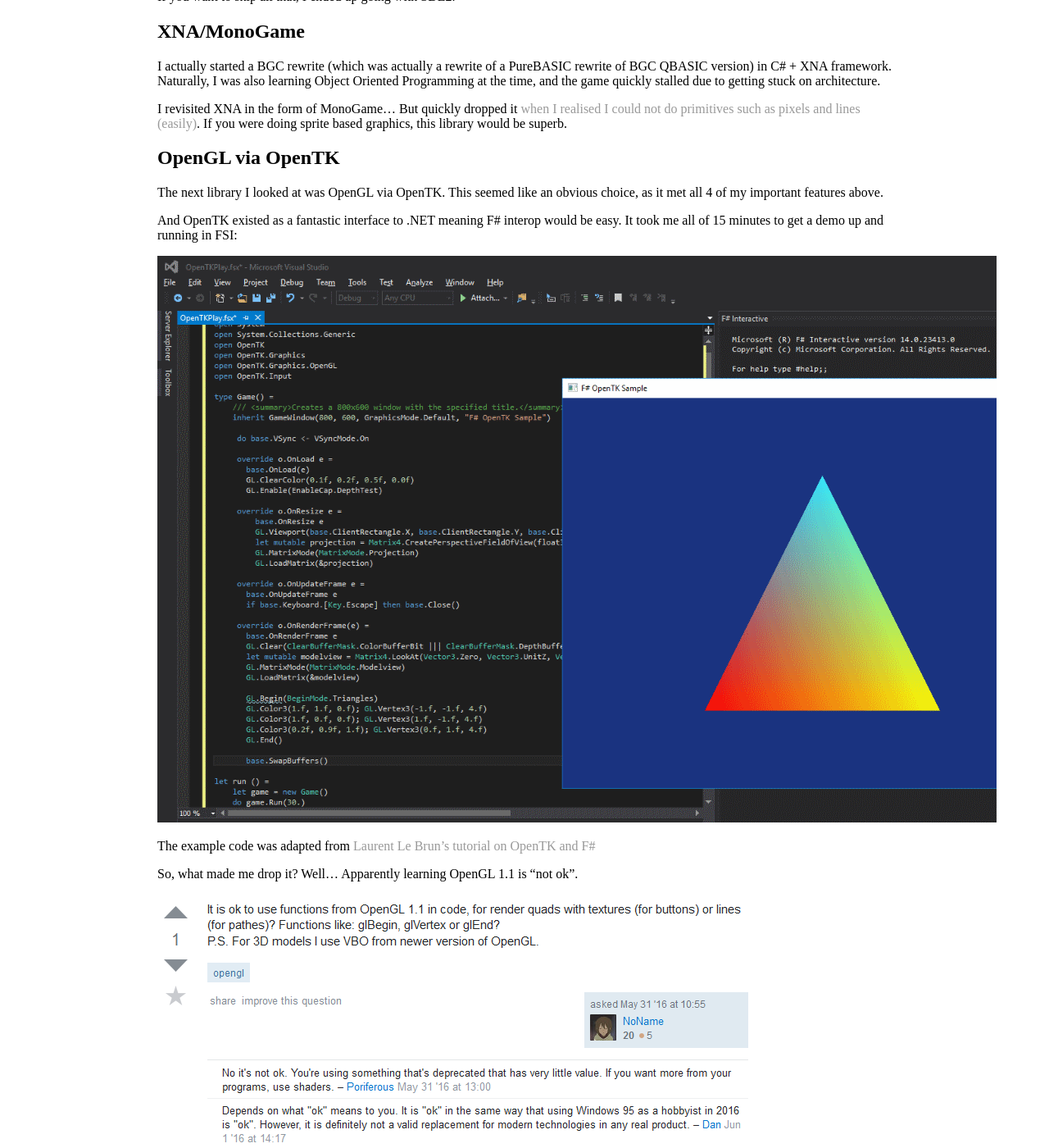
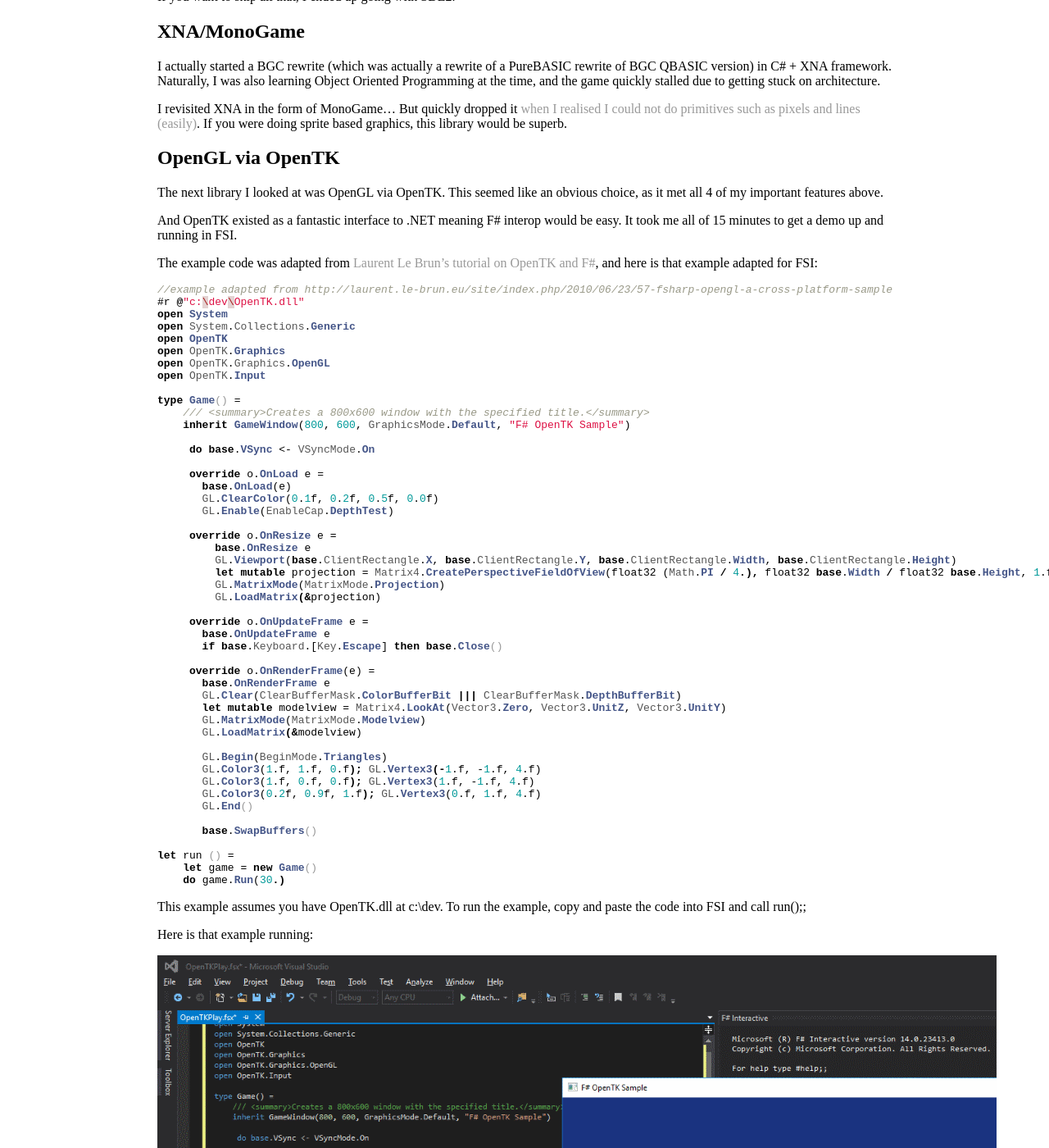
Before and after one commit to bjnmercer/bjnmercer.github.io, a Jekyll site: the page built from _posts/2017-11-28-bgc-graphics-library.md, in a window 1280 px wide and 1400 px high, scrolled down 1065 px. Shown: the whole window at 82% size. Built offline with Jekyll 4.4.1, drawn with Linux system fonts in a browser that asks for light colours; some of the changed text lies outside the part shown.

Commit message:
Updated Graphics Library post

````diff
--- a/_posts/2017-11-28-bgc-graphics-library.md
+++ b/_posts/2017-11-28-bgc-graphics-library.md
@@ -39,13 +39,69 @@
 
 The next library I looked at was OpenGL via OpenTK. This seemed like an obvious choice, as it met all 4 of my important features above.
 
-And OpenTK existed as a fantastic interface to .NET meaning F# interop would be easy. It took me all of 15 minutes to get a demo up and running in FSI:
+And OpenTK existed as a fantastic interface to .NET meaning F# interop would be easy. It took me all of 15 minutes to get a demo up and running in FSI.
+
+The example code was adapted from [Laurent Le Brun's tutorial on OpenTK and F#](http://laurent.le-brun.eu/site/index.php/2010/06/23/57-fsharp-opengl-a-cross-platform-sample), and here is that example adapted for FSI:
+
+```fsharp
+//example adapted from http://laurent.le-brun.eu/site/index.php/2010/06/23/57-fsharp-opengl-a-cross-platform-sample
+#r @"c:\dev\OpenTK.dll"
+open System
+open System.Collections.Generic
+open OpenTK
+open OpenTK.Graphics
+open OpenTK.Graphics.OpenGL
+open OpenTK.Input
+
+type Game() =
+    /// <summary>Creates a 800x600 window with the specified title.</summary>
+    inherit GameWindow(800, 600, GraphicsMode.Default, "F# OpenTK Sample")
+
+     do base.VSync <- VSyncMode.On
+
+     override o.OnLoad e =
+       base.OnLoad(e)
+       GL.ClearColor(0.1f, 0.2f, 0.5f, 0.0f)
+       GL.Enable(EnableCap.DepthTest)
+
+     override o.OnResize e =
+         base.OnResize e
+         GL.Viewport(base.ClientRectangle.X, base.ClientRectangle.Y, base.ClientRectangle.Width, base.ClientRectangle.Height)
+         let mutable projection = Matrix4.CreatePerspectiveFieldOfView(float32 (Math.PI / 4.), float32 base.Width / float32 base.Height, 1.f, 64.f)
+         GL.MatrixMode(MatrixMode.Projection)
+         GL.LoadMatrix(&projection)
+
+     override o.OnUpdateFrame e =
+       base.OnUpdateFrame e
+       if base.Keyboard.[Key.Escape] then base.Close()
+
+     override o.OnRenderFrame(e) =
+       base.OnRenderFrame e
+       GL.Clear(ClearBufferMask.ColorBufferBit ||| ClearBufferMask.DepthBufferBit)
+       let mutable modelview = Matrix4.LookAt(Vector3.Zero, Vector3.UnitZ, Vector3.UnitY)
+       GL.MatrixMode(MatrixMode.Modelview)
+       GL.LoadMatrix(&modelview)
+
+       GL.Begin(BeginMode.Triangles)
+       GL.Color3(1.f, 1.f, 0.f); GL.Vertex3(-1.f, -1.f, 4.f)
+       GL.Color3(1.f, 0.f, 0.f); GL.Vertex3(1.f, -1.f, 4.f)
+       GL.Color3(0.2f, 0.9f, 1.f); GL.Vertex3(0.f, 1.f, 4.f)
+       GL.End()
+
+       base.SwapBuffers()
+
+let run () =
+    let game = new Game()
+    do game.Run(30.)
+```
+
+This example assumes you have OpenTK.dll at c:\dev. To run the example, copy and paste the code into FSI and call run();;
+
+Here is that example running:
 
 ![Standard OpenGL 'Hello World' example, a multi-coloured triangle, running in FSI.](/assets/bgc/opentkfsharp.PNG)
 
-The example code was adapted from [Laurent Le Brun's tutorial on OpenTK and F#](http://laurent.le-brun.eu/site/index.php/2010/06/23/57-fsharp-opengl-a-cross-platform-sample)
-
-So, what made me drop it? Well... Apparently learning OpenGL 1.1 is "not ok".
+It could not be simpler, right? So, what made me drop OpenGL? Well... Apparently learning OpenGL 1.1 is "not ok".
 
 ![Learning OpenGL 1.1 is not ok according to Stackoverflow](/assets/bgc/opengl1.PNG)
 
@@ -80,6 +136,52 @@
 Despite this, I decided to look at SDL again and see if the situation had changed.
 
 Like OpenGL, getting an SDL example running was very simple. The example code here was adapted from [David Bolton's tutorial on SdlDotNet](https://www.thoughtco.com/programming-games-using-sdl-net-958608). The code uses the SdlDotNet library, a .NET wrapper around the SDL library (more specifically SDL_gfx), with their own helpful classes. Although the fact that the Screen object draws rectangles, yet the Circle class draws itself on a screen is a bit annoying with the inconsistent API.
+
+Below is the F# version of David Bolton's example, which assumes you have SDL.NET installed in Program Files (x86):
+
+```fsharp
+//example adapted from https://www.thoughtco.com/programming-games-using-sdl-net-958608
+#r @"C:\Program Files (x86)\SdlDotNet\bin\SdlDotNet.dll"
+#r @"C:\Program Files (x86)\SdlDotNet\bin\Tao.Sdl.dll"
+
+open System
+open System.Drawing
+open SdlDotNet.Graphics
+open SdlDotNet.Core
+open SdlDotNet.Graphics.Primitives
+
+let wwidth = 1024
+let wheight = 768
+let r = new Random()
+
+let QuitEventHandler(args) =
+        Events.QuitApplication() ;
+
+let TickEventHandler (screen:Surface) (args:TickEventArgs) =
+
+    for i = 1 to 17 do
+        let rect = Rectangle(Point(r.Next(wwidth- 100),r.Next(wheight-100)),
+                        new Size(10 + r.Next(wwidth - 90), 10 + r.Next(wheight - 90)))
+        let Col = Color.FromArgb(r.Next(255),r.Next (255),r.Next(255))
+        let CircCol = Color.FromArgb(r.Next(255), r.Next (255), r.Next(255))
+        let radius = int16 (10 + r.Next(wheight - 90))
+        let Circ = Circle(Point(r.Next(wwidth- 100),r.Next(wheight-100)),radius)
+        screen.Fill(rect,Col) |> ignore
+        Circ.Draw(screen, CircCol, false, true)
+
+    screen.Update()
+    Video.WindowCaption <- Events.Fps.ToString()
+
+
+let run () =
+    let screen = Video.SetVideoMode(wwidth, wheight, 32, false, false, false, true)
+    Events.TargetFps <- 200;
+    Events.Quit.Add(QuitEventHandler)
+    Events.Tick.Add(TickEventHandler screen)
+    Events.Run()
+```
+
+Again, you can paste directly into FSI and type run();;
 
 ![SDL example rendering rectangles and circles to the screen with random dimensions and colours](/assets/bgc/sdl.jpg)
 
@@ -116,7 +218,66 @@
 
 At present however, the .NET bindings available consist of nothing more than the standard interop interface. I decided to give it a crack anyway. One thing I discovered is that interop in F# is a bit more awkward than in C# due to F# not allowing implicit conversions.
 
+I also had to download and compile the SDL2 C# wrapper project at [https://github.com/flibitijibibo/SDL2-CS](https://github.com/flibitijibibo/SDL2-CS). I named the compiled DLL _SDL2CS_ in order to distinguish it from SDL.DLL
+
 Adapting the code from the SdlDotNet example was not complete -- it did not render circles so I just doubled the number of rectangles -- but otherwise I was getting 4148 primitives per second at 1024x768.
+
+Again, this example assumes you have a compiled SDL2CS.dll at c:\dev
+
+```fsharp
+#r @"C:\dev\SDL2CS.dll"
+
+#nowarn "9"
+open System
+open System.Drawing
+open Microsoft.FSharp.NativeInterop
+open System.Runtime.InteropServices
+open SDL2;
+
+let wwidth = 1024
+let wheight = 768
+let r = new Random()
+
+let getRandomRgb () = byte (r.Next(255)), byte(r.Next(255)), byte(r.Next(255))
+let getRgb format = SDL.SDL_MapRGB(format, byte (r.Next(255)), byte(r.Next(255)), byte(r.Next(255))) //Color.FromArgb(r.Next(255),r.Next (255),r.Next(255))
+let getPoints(min, max) = (min + r.Next(wwidth- max),r.Next(wheight-max))
+let getPoint() = getPoints(0, 100) |> Point
+let getRect(point:Point, size:Size) =
+    SDL.SDL_Rect(x = point.X, y = point.Y, w = size.Width, h = size.Height )
+
+let setDrawColor (r:byte, g:byte, b:byte) renderer = SDL.SDL_SetRenderDrawColor(renderer, r, g, b, 0uy)
+
+let getCirc() = ()
+
+let run () =
+    SDL.SDL_Init(SDL.SDL_INIT_VIDEO)
+
+    let window = SDL.SDL_CreateWindow("SDL2", 100, 100, wwidth, wheight, SDL.SDL_WindowFlags.SDL_WINDOW_SHOWN)
+
+    let renderer = SDL.SDL_CreateRenderer(window, -1, SDL.SDL_RendererFlags.SDL_RENDERER_ACCELERATED)
+
+    let mutable counter = 0
+    use timer = new System.Threading.Timer((fun callback -> printfn "FPS %d\r\n" counter; counter <- 0), null, 1000, 1000)
+
+    while true do
+
+        SDL.SDL_PumpEvents() //this is needed otherwise the UI eventually locks up
+
+        for i = 1 to 34 do
+
+            let mutable rect = getRect(getPoint(), getPoints(10, 90) |> Size)
+            renderer |> setDrawColor (getRandomRgb())
+
+            SDL.SDL_RenderFillRect(renderer, &rect) |> ignore
+
+        renderer |> SDL.SDL_RenderPresent
+
+        counter <- counter + 1
+
+    ()
+```
+
+And here is the output from that program:
 
 ![SDL 2.0 example rendering rectangles to the screen with random dimensions and colours](/assets/bgc/sdl2a.jpg)
 
````
